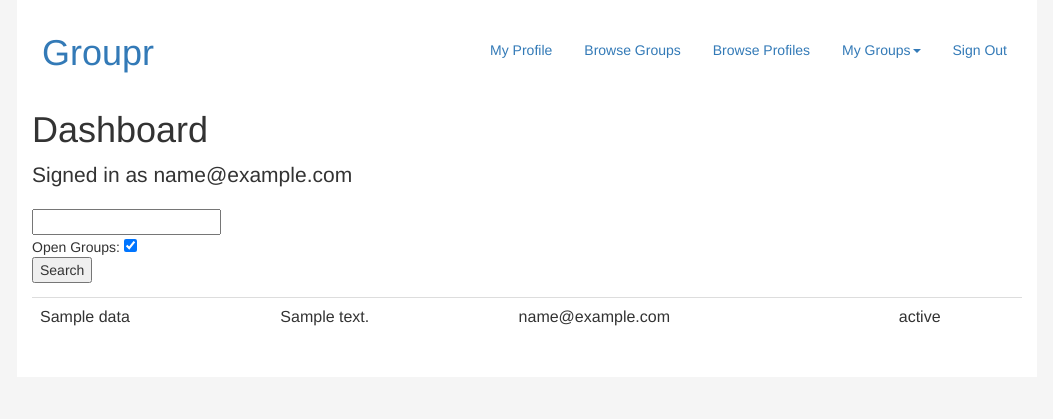
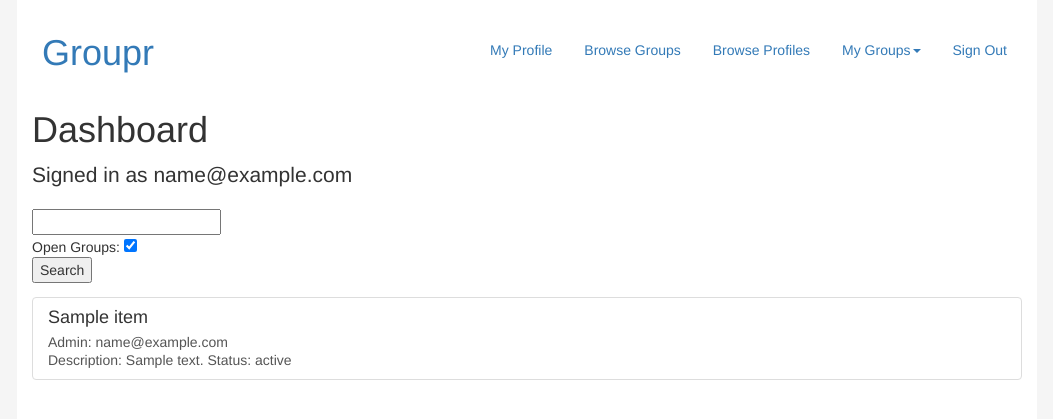
Before and after one commit to avc2120/groupr, a Flask app: template webserver/templates/home.html in a window 1280 px wide. Shown: the top 419 px of the page, without its empty margins (113-1166 px from the left). Run offline with Flask 2, Linux system fonts and the light colour scheme; the template is opened without the code that fills it: most values are stand-ins (such as "Sample title", 1, 10 or a date in 2020); parts of the project's set-up code (start-up, migrations or seed data) failed here and were passed over; some libraries are stand-ins or nearby versions.

Commit message:
progress

```diff
--- a/webserver/server.py
+++ b/webserver/server.py
@@ -391,17 +391,20 @@
   result = cursor.fetchone()
   course_title = result['course_title']
 
+
   query = "SELECT * FROM containing INNER JOIN groups ON containing.group_id = groups.group_id WHERE containing.call_number=%s AND groups.status=%s;"
   cursor = g.conn.execute(query, (str(call_number), 'open') )
   group_list = []
   for item in cursor.fetchall():
     g_dict={}
-    g_dict['group_id'] = item['group_id']
-    g_dict['group_name'] = item['group_name']
-    g_dict['user_email'] = item['user_email']
-    g_dict['description'] = item['description']
-    group_list.append(g_dict)
-    print g_dict
+    cursor = g.conn.execute("SELECT * FROM belongs_to WHERE belongs_to.group_id = %s", (str(item['group_id']),))
+    if (len(cursor.fetchall())< item['size_limit']):
+      g_dict['group_id'] = item['group_id']
+      g_dict['group_name'] = item['group_name']
+      g_dict['user_email'] = item['user_email']
+      g_dict['description'] = item['description']
+      group_list.append(g_dict)
+      print g_dict
   return render_template('section.html', groups=group_list, course_id=course_id, call_number=call_number, course_title=course_title)
 
 
--- a/webserver/templates/home.html
+++ b/webserver/templates/home.html
@@ -16,15 +16,17 @@
 	</div>
 	<input type="submit" value="Search"/></br>
 </form>
+{% if data == [] %}
+<h3><em>No Results Found</em></h3>
+{% else %}
+<div class="list-group">
 
-	<table style="width:100%" class="table table-hover">
-	{%for n in data%}
-		<tr>
-  		<td>{{ n["group_name"] }} </td>
-  		<td>{{ n["description"] }}</td>
-  		<td>{{ n["user_email"] }}</td>
-  		<td>{{ n["status"] }}</td>
-		</tr>
+	{% for item in data %}
+	<a href="{{url_for('group', group_id=item.group_id)}}" class="list-group-item">
+		<h4 class="list-group-item-heading">{{ item["group_name"] }}</h4>
+		<p class="list-group-item-text">Admin: {{ item["user_email"] }} <br> Description: {{ item["description"] }} Status: {{ item["status"] }}</p>
+	</a>
 	{% endfor %}
-		</table>
+</div>
+{% endif %}
 {% endblock %}
--- a/webserver/templates/section.html
+++ b/webserver/templates/section.html
@@ -7,7 +7,7 @@
 <div class="list-group">
 	{% for item in groups %}
 	<a href="{{url_for('group', group_id=item.group_id)}}" class="list-group-item">
-		<h4 class="list-group-item-heading">Group Name: {{item.group_name}}</h4>
+		<h4 class="list-group-item-heading">{{item.group_name}}</h4>
 		<p class="list-group-item-text">Admin: {{item.user_email}} <br> Description: {{item.description}}</p>
 	</a>
 	{% endfor %}
```
Lines whose indentation alone changed are shown as unchanged.
